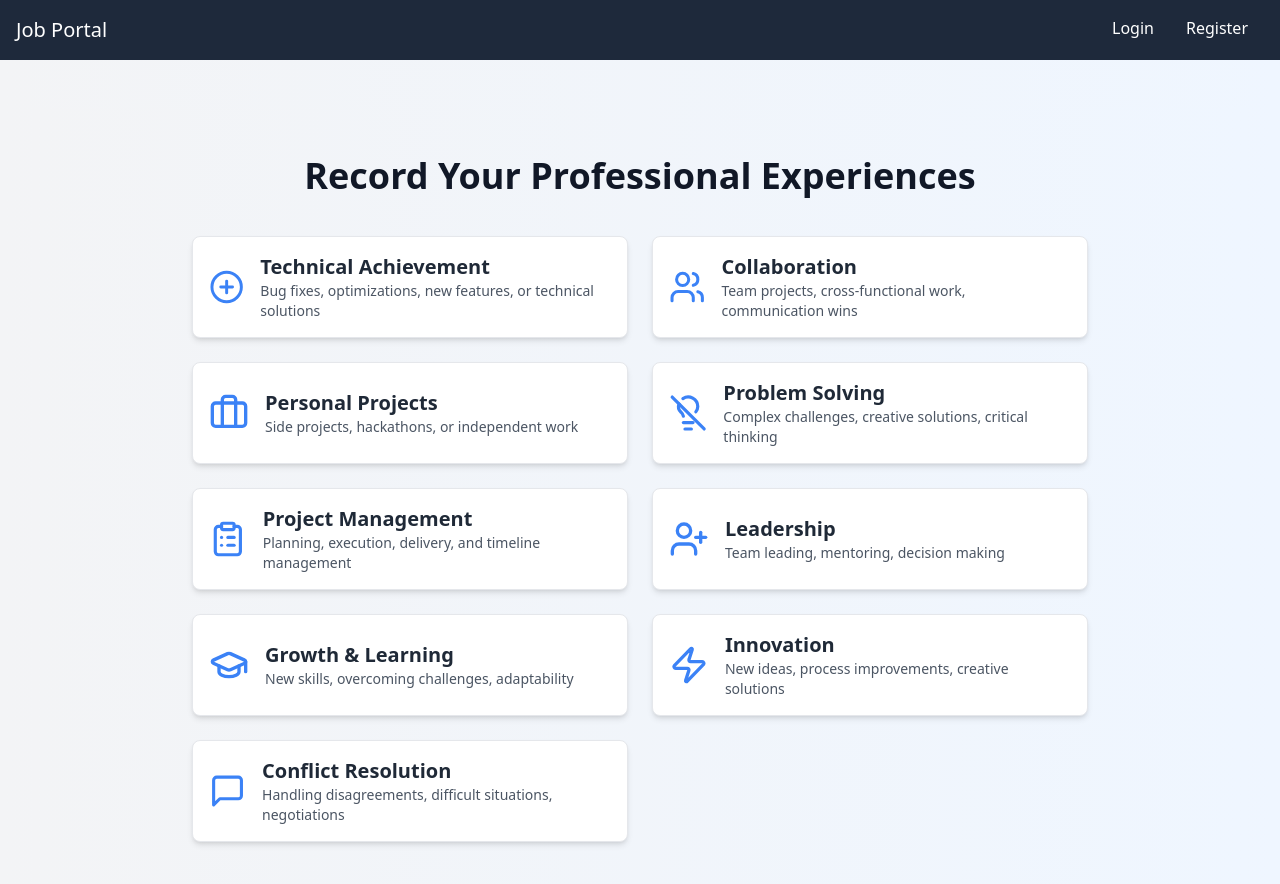
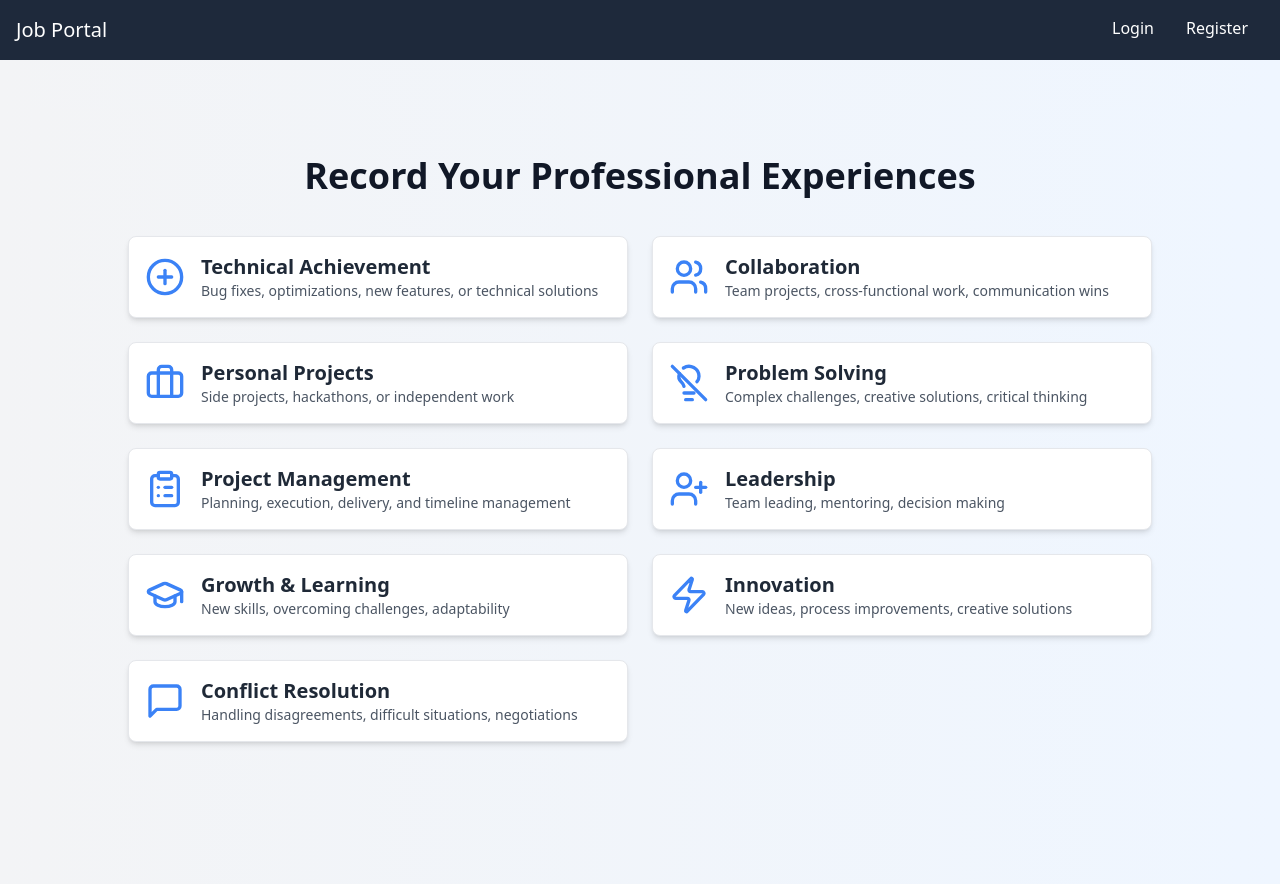
Before and after one commit to OppedRawen/calHacks11, a React (Vite) app in the folder client/myCalHack11/: page /data-extraction in a window 1280 px wide. Shown: the top 884 px of the page. Built offline with nearby package versions, Linux system fonts and the light colour scheme; what @humeai/voice-react would draw is missing.

Commit message:
quick ui update

```diff
--- a/client/myCalHack11/src/App.jsx
+++ b/client/myCalHack11/src/App.jsx
@@ -80,7 +80,7 @@
                     onClick={() => navigate('/data-extraction')}
                     className="bg-blue-500 text-white px-6 py-3 rounded-md hover:bg-blue-700 transition"
                   >
-                    Go to Data Extraction Page
+                    Upload A Resume Or Type Your Information
                   </button>
                 </div>
                 </>
--- a/client/myCalHack11/src/components/DataExtraction.jsx
+++ b/client/myCalHack11/src/components/DataExtraction.jsx
@@ -26,7 +26,7 @@
 
   return (
     <div className="min-h-screen bg-gradient-to-r from-gray-100 to-blue-50 py-12 px-4 sm:px-6 lg:px-8">
-      <div className="max-w-4xl mx-auto">
+      <div className="max-w-5xl mx-auto">
         <h1 className="text-4xl font-bold text-center text-gray-900 mb-10">Record Your Professional Experiences</h1>
         <div className="grid grid-cols-1 md:grid-cols-2 gap-6">
           {experienceTypes.map((type, index) => (
```
